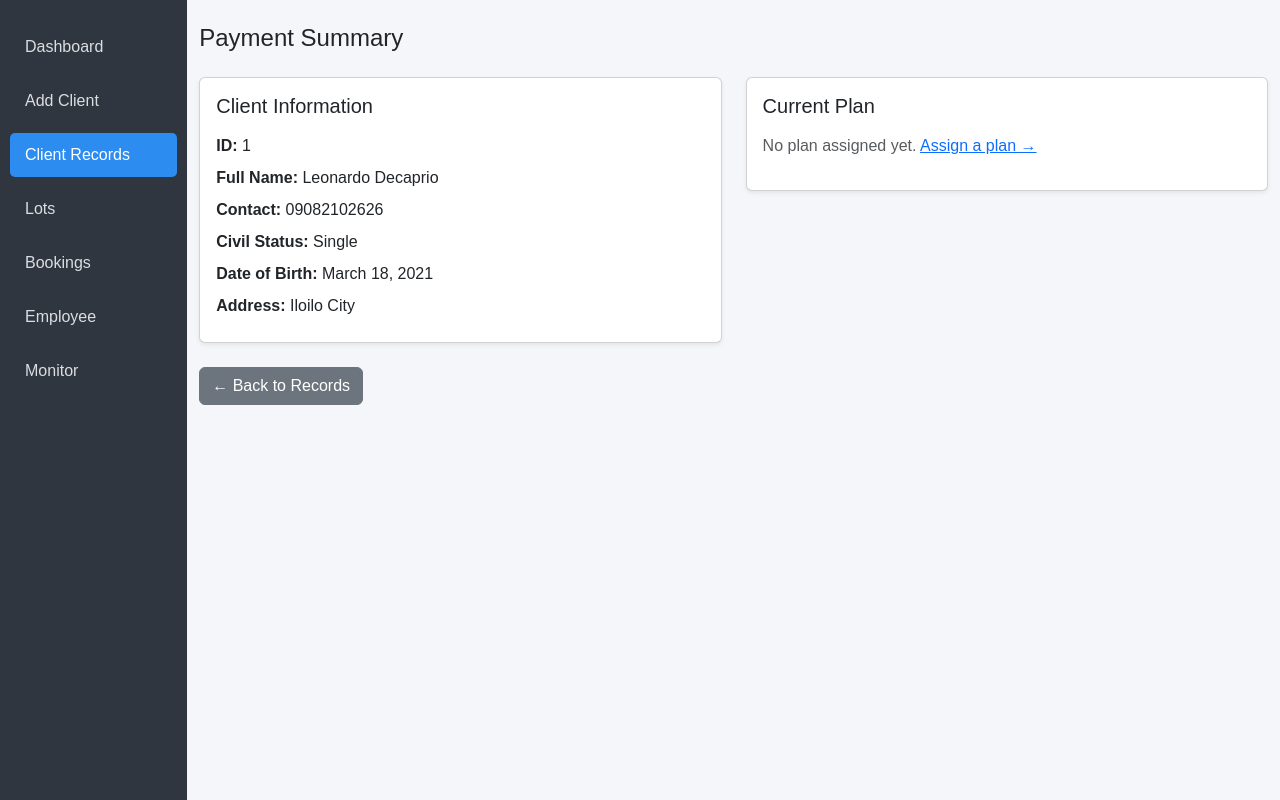
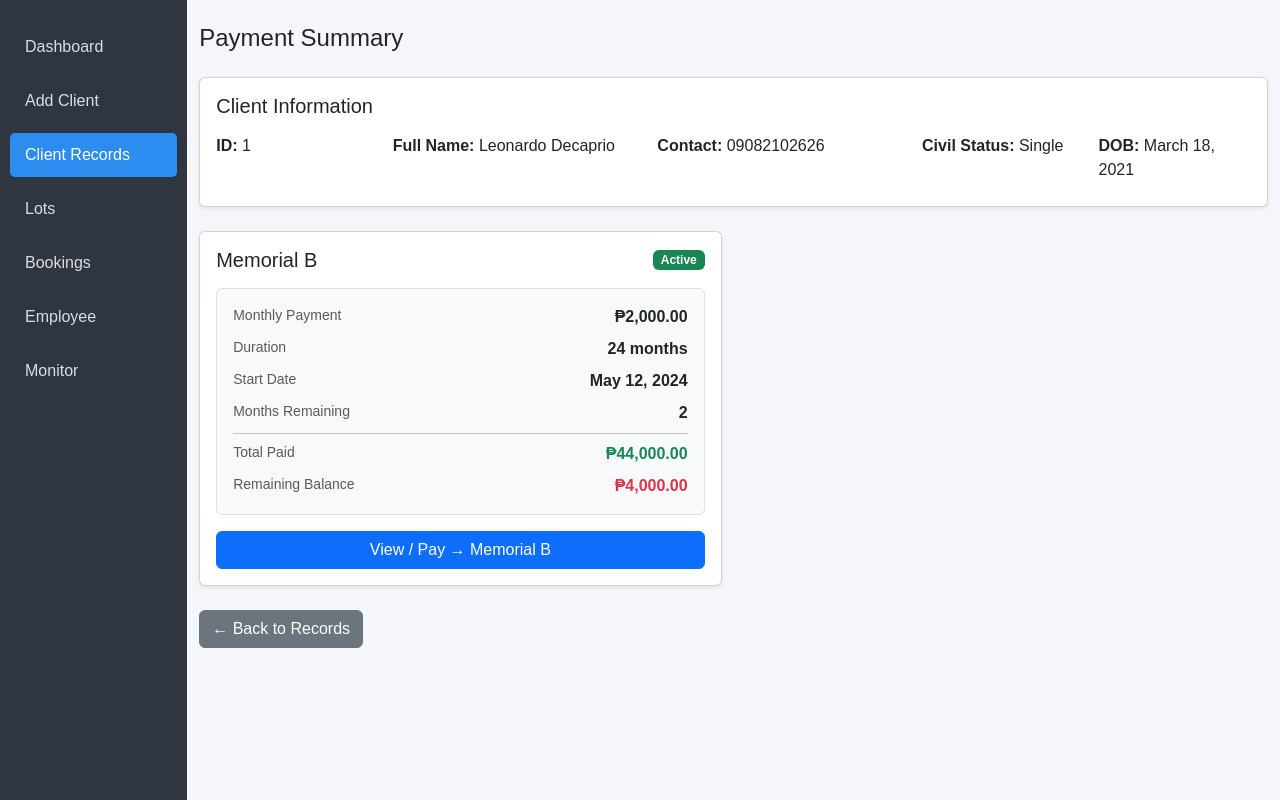
Before and after one commit to Mito2399/GG, a Django app: page /add-payment/1/ in a window 1280 px wide. Shown: the part 60-860 px from the top of the page. Run offline with Django 5.2, Linux system fonts and the light colour scheme; a user stored in the database is signed in; data comes from the database, SQL or seed files in the repository.

Commit message:
Update add_payment.html

```diff
--- a/GG/app/templates/app/add_payment.html
+++ b/GG/app/templates/app/add_payment.html
@@ -10,71 +10,79 @@
 
 <div class="row g-4">
 
-  <div class="col-md-6">
+  <!-- Client Info -->
+  <div class="col-12">
   <div class="card shadow-sm">
   <div class="card-body">
     <h5 class="mb-3">Client Information</h5>
-    <div class="mb-2"><strong>ID:</strong> {{ client.pk }}</div>
-    <div class="mb-2"><strong>Full Name:</strong> {{ client.full_name }}</div>
-    <div class="mb-2"><strong>Contact:</strong> {{ client.client_contact_number }}</div>
-    <div class="mb-2"><strong>Civil Status:</strong> {{ client.client_civil_status }}</div>
-    <div class="mb-2"><strong>Date of Birth:</strong> {{ client.client_date_birth }}</div>
-    <div class="mb-2"><strong>Address:</strong> {{ client.client_address }}</div>
+    <div class="row">
+      <div class="col-md-2 mb-2"><strong>ID:</strong> {{ client.pk }}</div>
+      <div class="col-md-3 mb-2"><strong>Full Name:</strong> {{ client.full_name }}</div>
+      <div class="col-md-3 mb-2"><strong>Contact:</strong> {{ client.client_contact_number }}</div>
+      <div class="col-md-2 mb-2"><strong>Civil Status:</strong> {{ client.client_civil_status }}</div>
+      <div class="col-md-2 mb-2"><strong>DOB:</strong> {{ client.client_date_birth }}</div>
+    </div>
   </div>
   </div>
   </div>
 
+  <!-- Plan Cards -->
+  {% for cs in all_statuses %}
   <div class="col-md-6">
-  <div class="card shadow-sm">
-  <div class="card-body">
+  <div class="card shadow-sm h-100">
+  <div class="card-body d-flex flex-column">
     <div class="d-flex justify-content-between align-items-center mb-3">
-      <h5 class="mb-0">Current Plan</h5>
-      {% if client_status %}
-        <span class="badge {% if client_status.plan == 'No Plan' %}bg-warning text-dark{% elif client_status.status %}bg-success{% else %}bg-secondary{% endif %}">
-          {% if client_status.plan == "No Plan" %}Inactive{% elif client_status.status %}Active{% else %}Completed{% endif %}
-        </span>
-      {% endif %}
+      <h5 class="mb-0">{{ cs.plan }}</h5>
+      <span class="badge {% if cs.is_cancelled %}bg-danger{% elif cs.status %}bg-success{% else %}bg-secondary{% endif %}">
+        {% if cs.is_cancelled %}Cancelled{% elif cs.status %}Active{% else %}Completed{% endif %}
+      </span>
     </div>
 
-    {% if client_status and client_status.plan != "No Plan" %}
-    <div class="p-3 rounded bg-light border">
-      <h6 class="fw-bold mb-3">{{ client_status.plan }}</h6>
+    <div class="p-3 rounded bg-light border flex-grow-1">
       <div class="row mb-2">
-        <div class="col-6 text-muted">Monthly Payment</div>
-        <div class="col-6 text-end fw-semibold">₱{{ client_status.monthly_payment|floatformat:2|intcomma }}</div>
+        <div class="col-6 text-muted small">Monthly Payment</div>
+        <div class="col-6 text-end fw-semibold">₱{{ cs.monthly_payment|floatformat:2|intcomma }}</div>
       </div>
       <div class="row mb-2">
-        <div class="col-6 text-muted">Duration</div>
-        <div class="col-6 text-end fw-semibold">{{ client_status.duration }} months</div>
+        <div class="col-6 text-muted small">Duration</div>
+        <div class="col-6 text-end fw-semibold">{{ cs.duration }} months</div>
       </div>
       <div class="row mb-2">
-        <div class="col-6 text-muted">Start Date</div>
-        <div class="col-6 text-end fw-semibold">{{ client_status.start_date }}</div>
+        <div class="col-6 text-muted small">Start Date</div>
+        <div class="col-6 text-end fw-semibold">{{ cs.start_date }}</div>
       </div>
       <div class="row mb-2">
-        <div class="col-6 text-muted">Months Remaining</div>
-        <div class="col-6 text-end fw-semibold">{{ client_status.months_remaining }}</div>
+        <div class="col-6 text-muted small">Months Remaining</div>
+        <div class="col-6 text-end fw-semibold">{{ cs.months_remaining }}</div>
       </div>
+      <hr class="my-2">
       <div class="row mb-2">
-        <div class="col-6 text-muted">Total Paid</div>
-        <div class="col-6 text-end fw-semibold text-success">₱{{ client_status.paid_balance|floatformat:2|intcomma }}</div>
+        <div class="col-6 text-muted small">Total Paid</div>
+        <div class="col-6 text-end fw-semibold text-success">₱{{ cs.paid_balance|floatformat:2|intcomma }}</div>
       </div>
       <div class="row">
-        <div class="col-6 text-muted">Remaining Balance</div>
-        <div class="col-6 text-end fw-semibold text-danger">₱{{ client_status.balance|floatformat:2|intcomma }}</div>
+        <div class="col-6 text-muted small">Remaining Balance</div>
+        <div class="col-6 text-end fw-semibold text-danger">₱{{ cs.balance|floatformat:2|intcomma }}</div>
       </div>
     </div>
+
     <div class="mt-3 d-grid">
-      <a href="{% url 'payment-history' client.pk %}" class="btn btn-primary">
-        View Full Payment Details →
+      <a href="{% url 'payment-history' client.pk %}?plan={{ cs.pk }}" class="btn btn-primary">
+        View / Pay → {{ cs.plan }}
       </a>
     </div>
-    {% else %}
-      <p class="text-muted">No plan assigned yet. <a href="{% url 'plan' client.pk %}">Assign a plan →</a></p>
-    {% endif %}
   </div>
   </div>
   </div>
+  {% empty %}
+  <div class="col-12">
+    <div class="card shadow-sm"><div class="card-body">
+      <p class="text-muted mb-0">No plan assigned yet.
+        <a href="{% url 'plan' client.pk %}">Assign a plan →</a>
+      </p>
+    </div></div>
+  </div>
+  {% endfor %}
 
   <div class="col-12">
     <a href="{% url 'records' %}" class="btn btn-secondary">← Back to Records</a>
```
